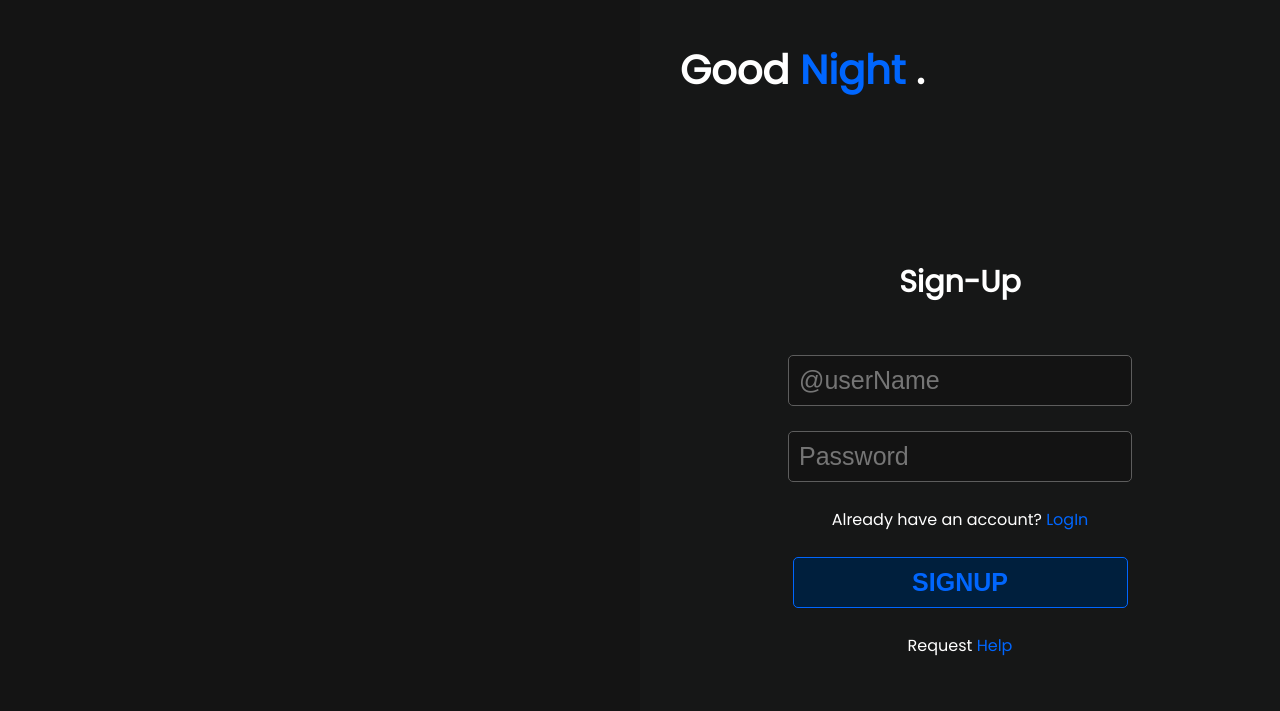
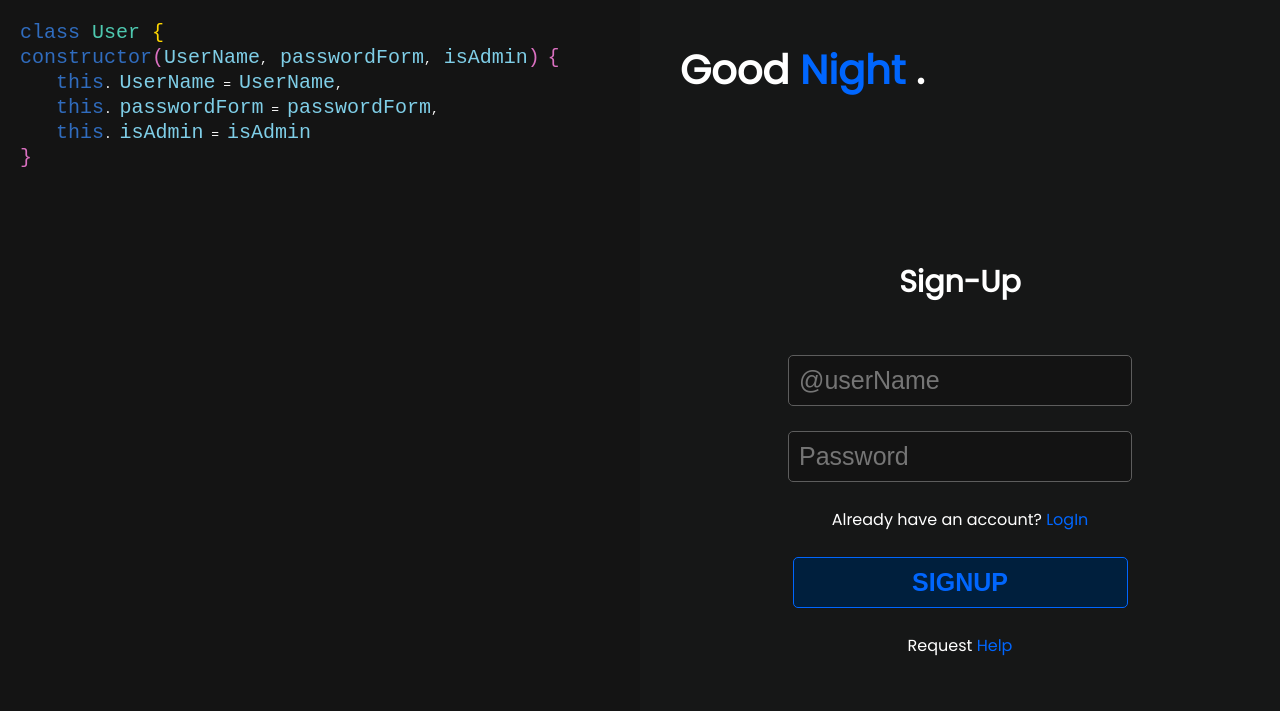
Before and after one commit to IanRestrepo/University-OOP, a plain HTML site: page src/html/index.html in a window 1280 px wide. Drawn offline with Linux system fonts and the light colour scheme.

Commit message:
Advanced Code Section at 19:11 D-18

```diff
--- a/src/css/main.css
+++ b/src/css/main.css
@@ -87,3 +87,32 @@ h1{
     color: #0066FE;
     cursor: pointer;
 }
+
+.codeSection {
+    padding: 20px;
+}
+
+.CodeBlue {
+    color: #306CBE;
+    font-size: 20px;
+}
+
+.ClassColor {
+    color: #4EC9B0;
+    font-size: 20px;
+}
+
+.Yellow {
+    color: #FFD700;
+    font-size: 20px;
+}
+
+.Pink {
+    color: #DA70C0;
+    font-size: 20px;
+}
+
+.NewBlue {
+    color: #7FCEE7;
+    font-size: 20px;
+}
--- a/src/html/index.html
+++ b/src/html/index.html
@@ -8,10 +8,24 @@
 </head>
     <body>
         <header>
-            <pre>
-                <code>
-                </code>
-            </pre>
+
+    <div class="codeSection">
+        <code>
+            <span class="CodeBlue">class </span><span class="ClassColor">User </span><span class="Yellow">{</span>
+                <br>
+             <span class="CodeBlue">constructor</span><span class="Pink">(</span><span class="NewBlue">UserName</span>,<span class="NewBlue"> passwordForm</span>,<span class="NewBlue"> isAdmin</span><span class="Pink">)</span> <span class="Pink"> {</span>
+                <br>
+                ㅤㅤㅤ<span class="CodeBlue">this</span>. <span class="NewBlue">UserName</span> = <span class="NewBlue">UserName</span>,
+            <br>
+                ㅤㅤㅤ<span class="CodeBlue">this</span>. <span class="NewBlue">passwordForm</span> = <span class="NewBlue">passwordForm</span>,
+            <br>
+                ㅤㅤㅤ<span class="CodeBlue">this</span>. <span class="NewBlue">isAdmin</span> = <span class="NewBlue">isAdmin</span>
+            <br>
+            <span class="Pink">}</span>
+        </code>
+    </div>
+
+
         </header>
         <div class="login_container">
             <h1 id="Title">Good <span class="re-marked">Night</span> .</h1>
--- a/src/js/Auth.js
+++ b/src/js/Auth.js
@@ -4,15 +4,17 @@ const userNameForm = document.getElementById('userNameInp');
 const passwordForm = document.getElementById('passwordInp');
 const loginForm = document.getElementById('submitInfo');
 const userNameToShow = document.getElementById('userNameToShow');
+const secretThingChange = document.getElementById('Title');
+let secretKey = 9
 
 
 document.addEventListener('DOMContentLoaded', () => {
     const userNameToShowElement = document.getElementById('userNameToShow');
     const storedUserName = localStorage.getItem('UserName');
 
-    if (storedUserName) {
-      userNameToShowElement.innerHTML = `${storedUserName}`;
-    }
+    //if (storedUserName) {
+      //userNameToShowElement.innerHTML = `${storedUserName}`;
+    //}
   });
 
 
@@ -34,3 +36,26 @@ loginForm.addEventListener('click', () => {
     event.preventDefault();
     window.location.href = 'home.html';
 })
+
+document.addEventListener('keydown', (event) => {
+    if (event.key === '9') {
+      const secretThingChange = document.getElementById('Title');
+      secretThingChange.textContent = 'You Did it';
+    }
+  });
+
+class User {
+    constructor(UserName, passwordForm, isAdmin) {
+        this.UserName = UserName,
+        this.passwordForm = passwordForm,
+        this.isAdmin = isAdmin
+    }
+
+    pressSecretKey(Key) {
+        secretThingChange.addEventListener('keydown', (e) => {
+            if (e.key === '***' ) {
+                secretThingChange.innerHTML = `***`;
+            }
+        })
+    }
+}
```
